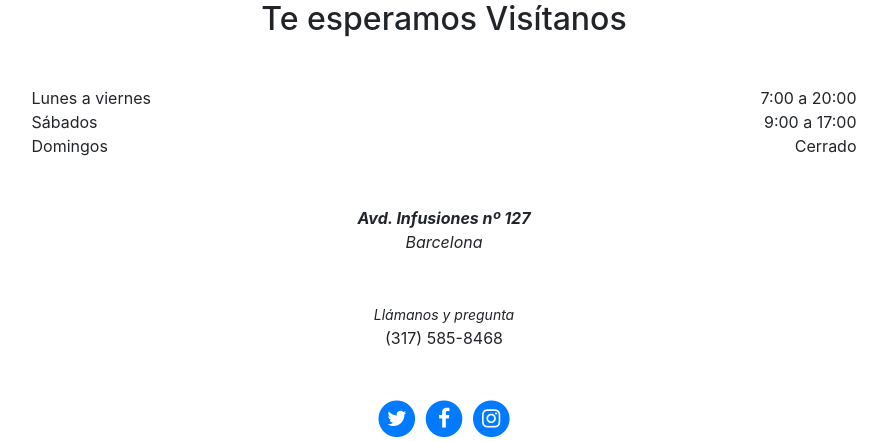
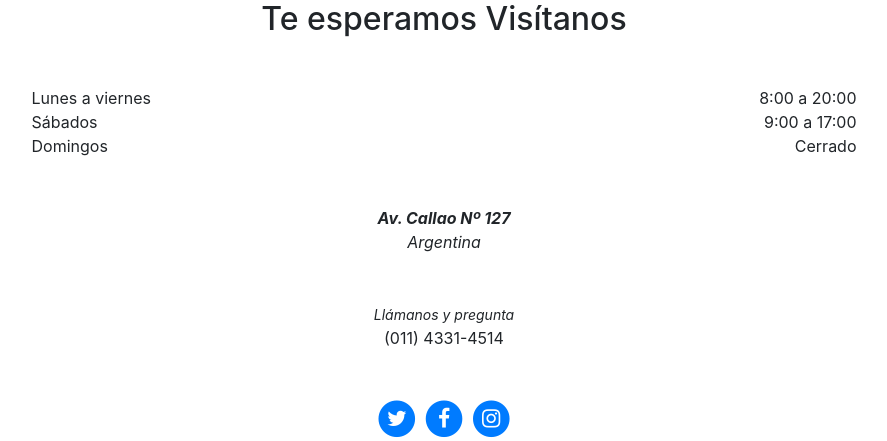
Before and after one commit to CynthiaVM/caffetteria21, a Django app: page /store/ in a window 1280 px wide. Shown: the part 144-585 px from the top of the page, without its empty margins (196-1083 px from the left). Run offline with Django 3.2, Linux system fonts and the light colour scheme; some libraries are stand-ins or nearby versions.

Commit message:
modificando

```diff
--- a/core/templates/core/blog.html
+++ b/core/templates/core/blog.html
@@ -68,7 +68,7 @@
           <div class="col-xl-9 mx-auto">
             <div class="cta-innerv text-center rounded">
               <h2 class="section-heading mb-5">
-                <span class="section-heading-upper">17/05/2000</span>
+                <span class="section-heading-upper">17/05/2021</span>
                 <span class="section-heading-lower">Ofertas de otoño</span>
               </h2>
               <p class="mb-0">
--- a/core/templates/core/index.html
+++ b/core/templates/core/index.html
@@ -69,7 +69,7 @@
           <img class="intro-img img-fluid mb-3 mb-lg-0 rounded" src="img/intro.jpg" alt="">
           <div class="intro-text left-0 text-center bg-faded p-5 rounded">
             <h2 class="section-heading mb-4">
-              <span class="section-heading-upper">Déjate sorprender</span>
+              <span class="section-heading-upper">Déjate sorprender...</span>
               <span class="section-heading-lower">Te gustará</span>
             </h2>
             <p class="mb-3">Trabajamos sólo con los mejores ingredientes. Una vez lo pruebes, nuestro café será la mejor forma de empezar tu rutina diaria.
@@ -90,7 +90,7 @@
             <div class="cta-inner text-center rounded">
               <h2 class="section-heading mb-4">
                 <span class="section-heading-upper">Compromiso total</span>
-                <span class="section-heading-lower">Garantizado</span>
+                <span class="section-heading-lower">garantizado</span>
               </h2>
               <p class="mb-0">Sed pulvinar blandit elit id venenatis. Ut eget lacus neque. Nullam justo quam, efficitur nec turpis vitae, efficitur posuere ligula. Proin ut turpis orci. Aenean porta sodales lectus faucibus pellentesque. In sed felis iaculis, rhoncus felis a, maximus mi.</p>
             </div>
--- a/core/templates/core/store.html
+++ b/core/templates/core/store.html
@@ -74,7 +74,7 @@
               <ul class="list-unstyled list-hours mb-5 text-left mx-auto">
                 <li class="list-unstyled-item list-hours-item d-flex">
                   Lunes a viernes
-                  <span class="ml-auto">7:00 a 20:00</span>
+                  <span class="ml-auto">8:00 a 20:00</span>
                 </li>
                 <li class="list-unstyled-item list-hours-item d-flex">
                   Sábados
@@ -87,9 +87,9 @@
               </ul>
               <p class="address mb-5">
                 <em>
-                  <strong>Avd. Infusiones nº 127</strong>
+                  <strong>Av. Callao Nº 127</strong>
                   <br>
-                  Barcelona
+                  Argentina
                 </em>
               </p>
               <p class="mb-0">
@@ -97,7 +97,7 @@
                   <em>Llámanos y pregunta</em>
                 </small>
                 <br>
-                (317) 585-8468
+                (011) 4331-4514
               </p>
             </div>
           </div>
```
